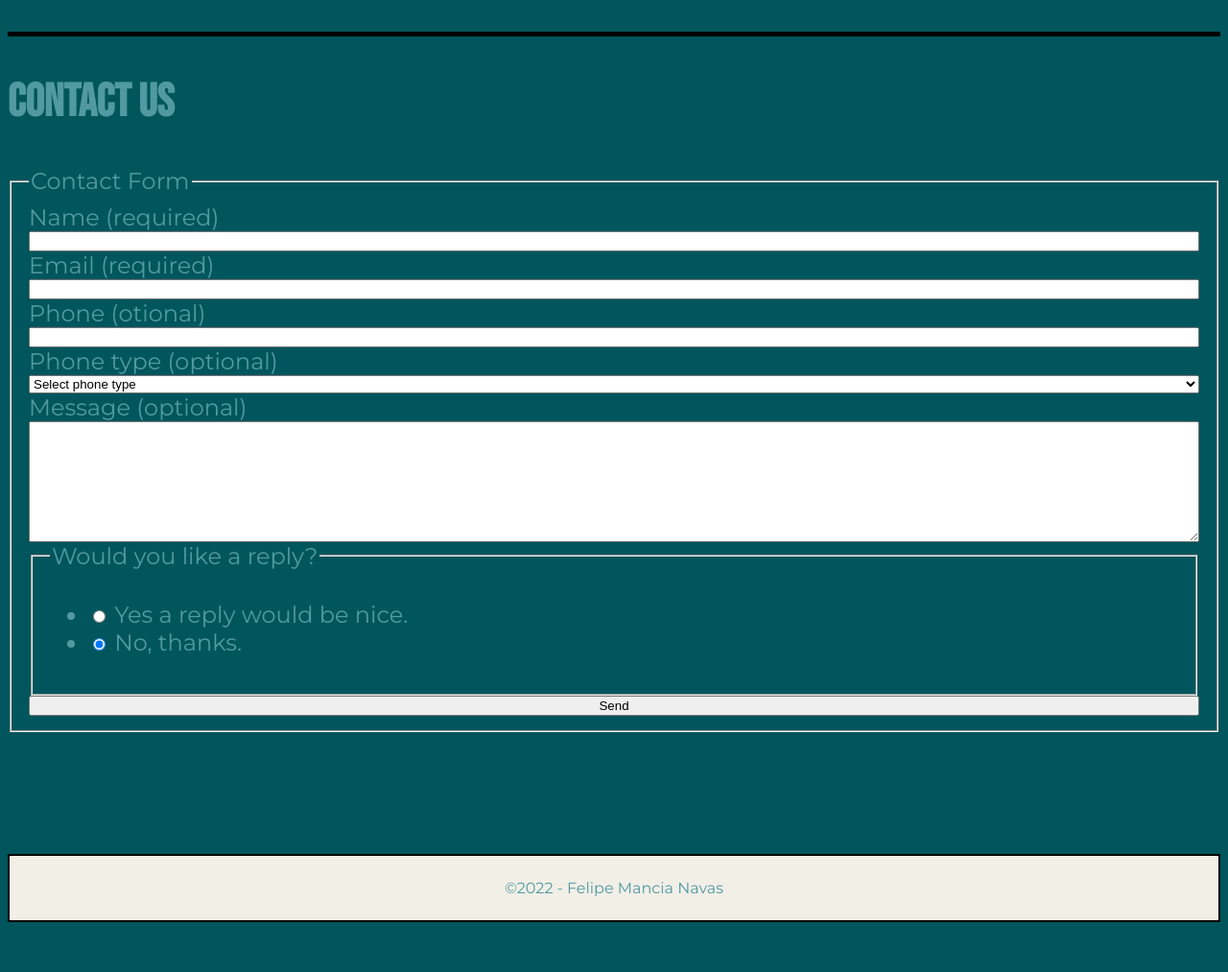
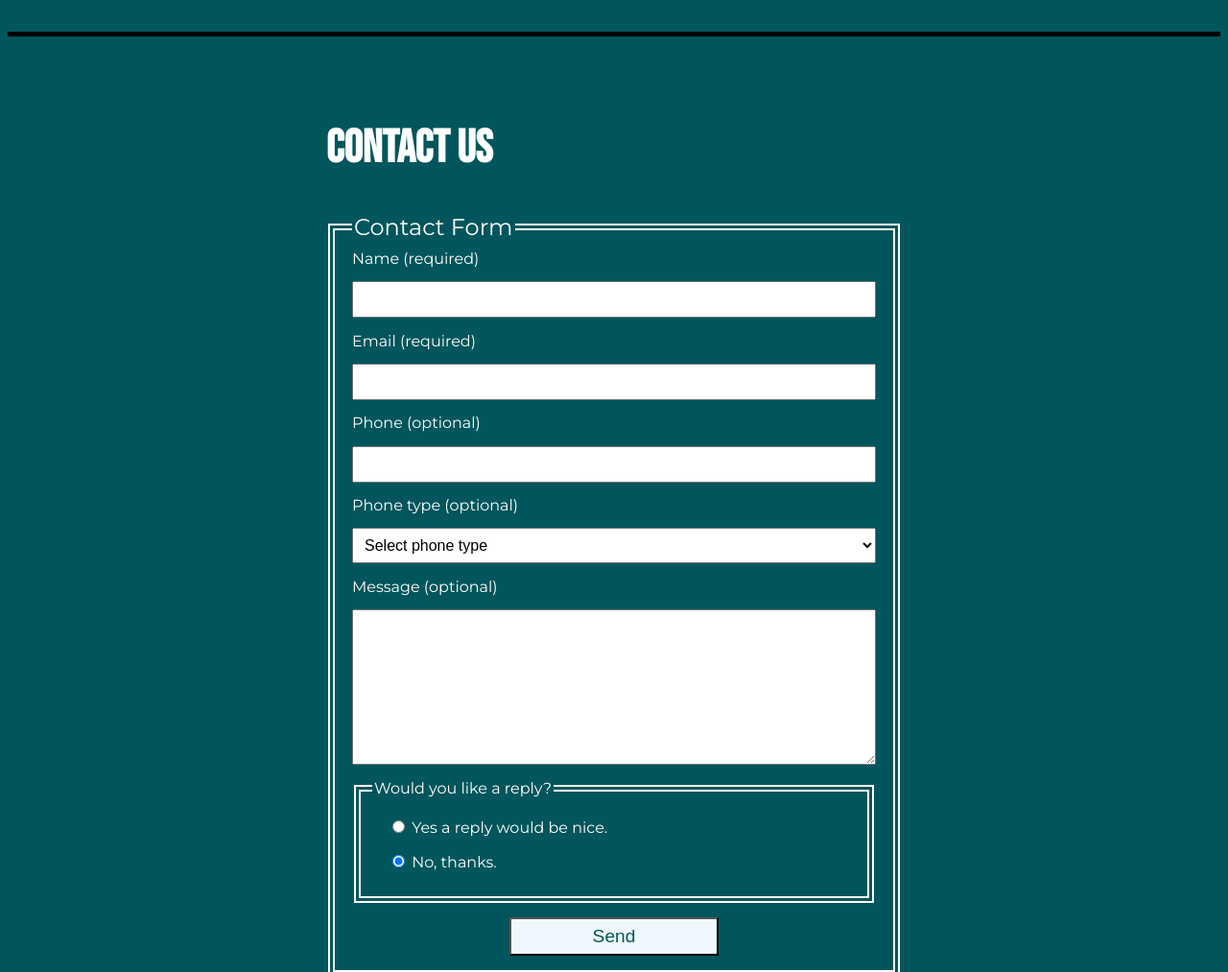
Before and after one commit to RVCC-IDMX/about-me-Felipenavs, a plain HTML site: page index.html in a window 1280 px wide. Shown: the part 5142-6155 px from the top of the page at 96% size. Before the commit the page ends 6111 px from the top, so only its background shows below. Drawn offline with Linux system fonts and the light colour scheme; a web font is replaced by a local one.

Commit message:
Adding CSS to forms

```diff
--- a/css/style.css
+++ b/css/style.css
@@ -236,7 +236,55 @@ header .box-2 {
 
 #formElements {
     display: grid;
+    row-gap: .9rem;
+    color:white;
+    font-size: 1rem;
 
+}
+
+.contacth2 {
+    color:white;
+}
+
+#contact {
+    padding: 1rem;
+    max-width: 600px;
+    margin: 2rem auto;
+
+}
+
+fieldset {
+    border: 7px double white;
+}
+
+legend {
+    font-size: 1em;
+}
+
+#contact input, textarea, #contact textarea, #contact select, #contact butto {
+    padding: .5em;
+    font-size: 1rem;
+}
+
+#contact ul {
+    list-style: none;
+    padding: 0px;
+}
+
+#contact li {
+    margin: 1rem;
+}
+
+#contact button {
+    background-color: aliceblue;
+    color:#00565C;
+    font-weight: 900;
+    font-weight: 400;
+    font-size: 1.2em;
+    max-width: 400px;
+    width: 40%;
+    height: 40px;
+    justify-self: center;
 }
 
 
@@ -373,4 +421,11 @@ header .box-2 {
     .lit {
         margin-top: 5%;
     }
+
+    /* Contact Form section */
+    #formElements {
+        row-gap: 1rem;
+        font-size: 1.5rem;
+
+    }
 }
--- a/index.html
+++ b/index.html
@@ -170,12 +170,12 @@
 
         <section id="contact">
 
-            <h2>Contact Us</h2>
+            <h2 class="contacth2">Contact Us</h2>
 
             <form id="contactForm" name="contactForm" method="post" data-netlify="true">
 
               <fieldset>
-                <legend>Contact Form</legend>
+                <legend class="contacth2">Contact Form</legend>
 
                 <div id="formElements">
                     <!-- Name -->
@@ -189,7 +189,7 @@
 
                     <!-- Phone -->
 
-                    <label for="phone">Phone (otional)</label>
+                    <label for="phone">Phone (optional)</label>
                     <input type="tel" id="phone" name="phone">
 
                      <!-- Phone type -->
```
